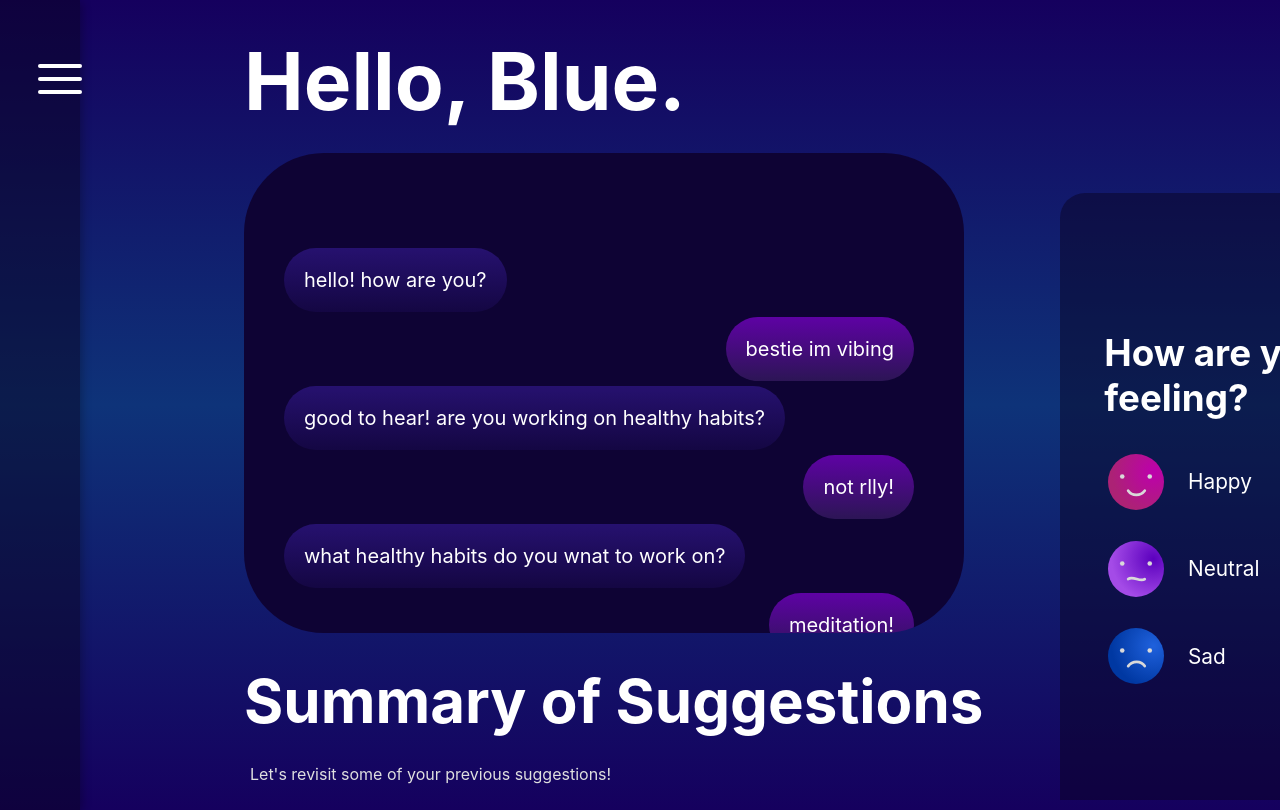
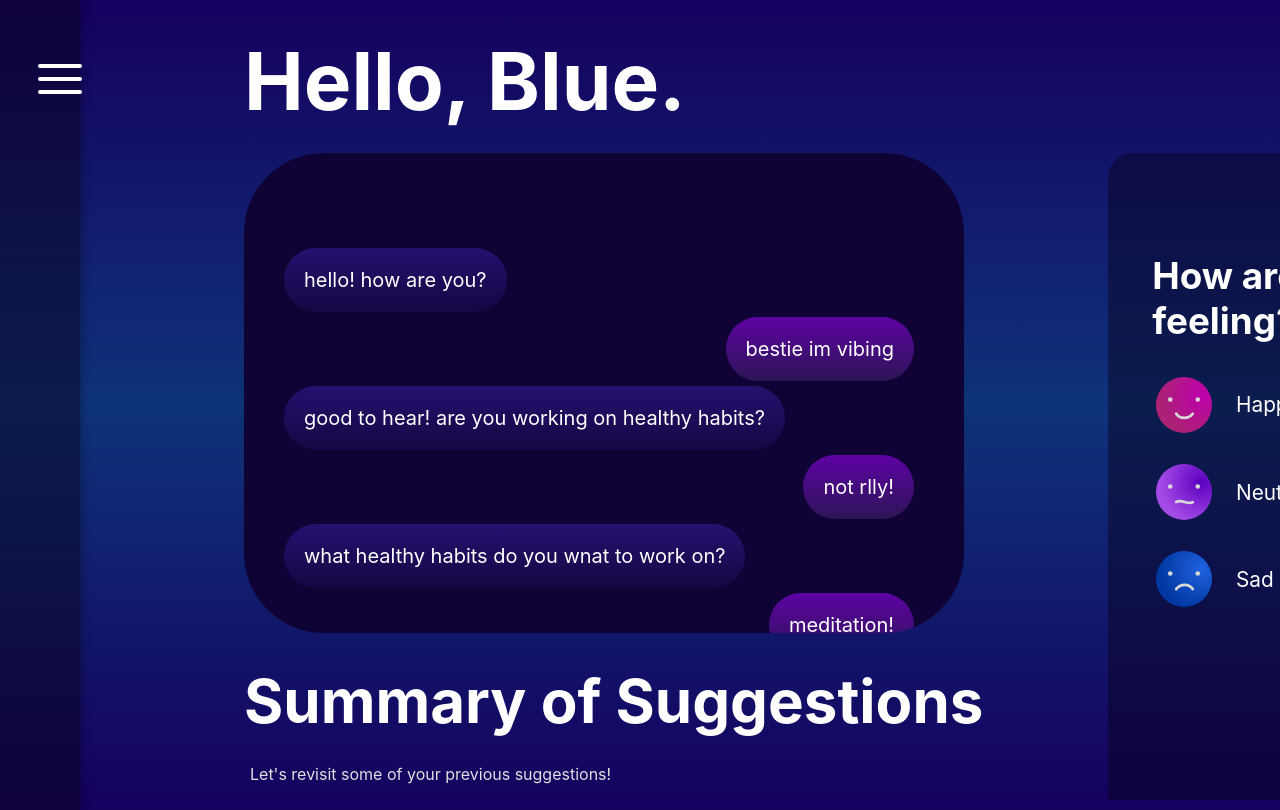
Before and after one commit to anna-m120/motAIve, a React (Create React App) app in the folder hack-western-app/: page / in a window 1280 px wide. Both pictures are taken after a click on the button "Submit my background". Built offline with nearby package versions, Linux system fonts and the light colour scheme.

Commit message:
Fixed moodboard

```diff
--- a/hack-western-app/src/MoodBoard.css
+++ b/hack-western-app/src/MoodBoard.css
@@ -2,7 +2,7 @@
     position: absolute;
     width: 20em;
     height:20em;
-    margin-left:55em;
+    margin-left:58em;
 }
 
 button {
@@ -34,7 +34,6 @@ button {
   font-size: 2.3rem;
   justify-content: left;
   margin-left: 1.2em;
-  margin-top: 1em;
   margin-bottom: 0.5em;
 }
 
@@ -48,7 +47,7 @@ button {
 .scene {
   width: 250px;
   height: 230px;
-  margin: 40px 0;
+  /*margin: 40px 0;*/
   perspective: 600px;
 }
 
```
